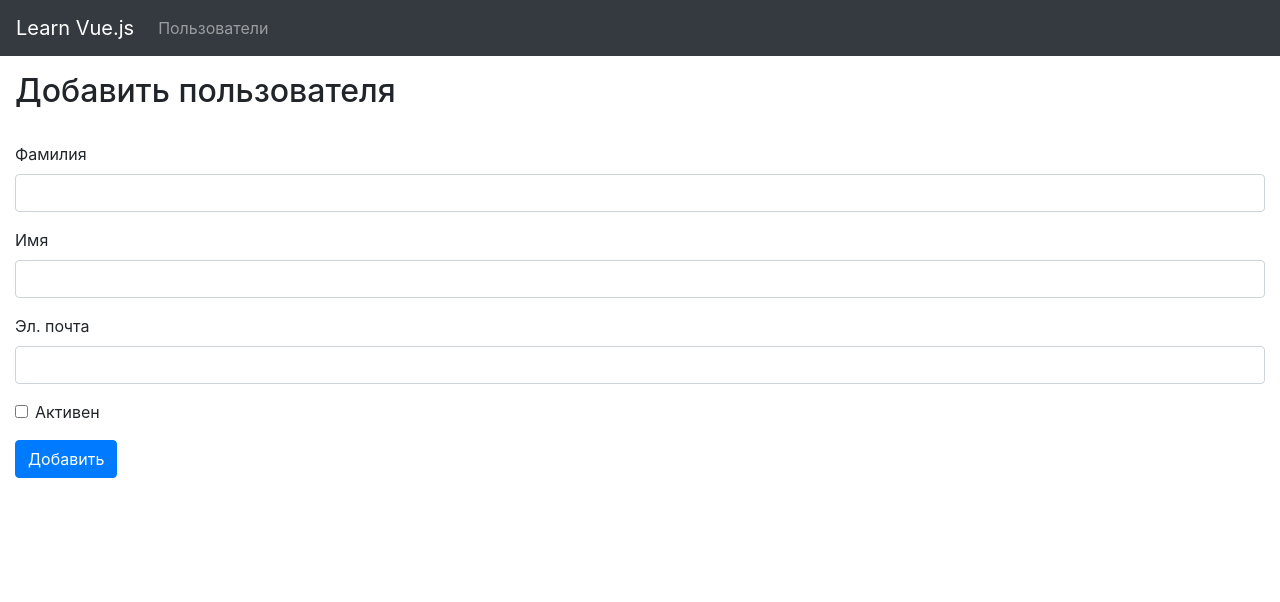
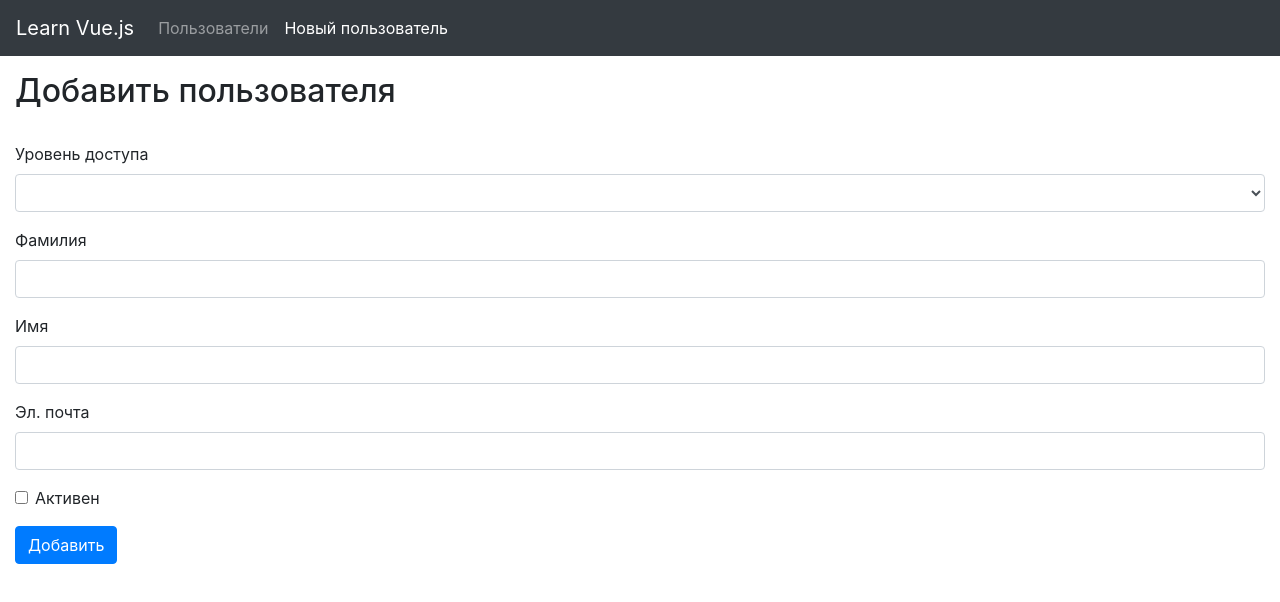
Before and after one commit to Uzenkov/javascript-vuejs, a Vue app: page /users/create in a window 1280 px wide. Shown: the top 602 px of the page. Built offline with nearby package versions, Linux system fonts and the light colour scheme.

Commit message:
Homework #3

```diff
--- a/db.json
+++ b/db.json
@@ -1,25 +1,9 @@
 {
   "users": [
     {
-      "id": 0,
-      "isActive": true,
-      "accessLevel": "user",
-      "firstName": "Cherry",
-      "lastName": "Mejia",
-      "email": "cherry@mejia.io"
-    },
-    {
-      "id": 1,
-      "isActive": false,
-      "accessLevel": "user",
-      "firstName": "Elena",
-      "lastName": "Rojas",
-      "email": "elena@rojas.co.uk"
-    },
-    {
       "id": 2,
       "isActive": false,
-      "accessLevel": "user",
+      "accessLevel": "admin",
       "firstName": "Gabrielle",
       "lastName": "Jensen",
       "email": "gabrielle@jensen.tv"
@@ -151,14 +135,6 @@
       "firstName": "Hopkins",
       "lastName": "Harvey",
       "email": "hopkins@harvey.biz"
-    },
-    {
-      "id": 19,
-      "isActive": true,
-      "accessLevel": "guest",
-      "firstName": "Vargas",
-      "lastName": "Casey",
-      "email": "vargas@casey.info"
     }
   ]
 }
--- a/src/App.vue
+++ b/src/App.vue
@@ -4,9 +4,14 @@
       <nav class="navbar navbar-expand-md navbar-dark bg-dark">
         <router-link class="navbar-brand" to="/">Learn Vue.js</router-link>
         <ul class="navbar-nav mr-auto">
-          <li class="nav-item" :class="{ active: $route.path == '/users' }">
+          <li class="nav-item">
             <router-link class="nav-link" to="/users">
               Пользователи
+            </router-link>
+          </li>
+          <li class="nav-item">
+            <router-link class="nav-link" to="/users/create">
+              Новый пользователь
             </router-link>
           </li>
         </ul>
--- a/src/modules/users/components/UserForm.vue
+++ b/src/modules/users/components/UserForm.vue
@@ -1,5 +1,22 @@
 <template>
   <form>
+    <div class="form-group">
+      <label for="accessLevel">Уровень доступа</label>
+      <select
+        id="accessLevel"
+        v-model="localUser.accessLevel"
+        class="form-control"
+      >
+        <option disabled value="">Выберите уровень доступа</option>
+        <option
+          v-for="(level, index) of accessLevels"
+          :key="index"
+          :selected="localUser.accessLevel === level"
+        >
+          {{ level }}
+        </option>
+      </select>
+    </div>
     <div class="form-group">
       <label for="lastName">Фамилия</label>
       <input
@@ -51,13 +68,14 @@ export default {
 
   props: {
     user: {
-      type: null, // так можно? или в родителе вместо user: null => user: {}?
+      type: Object,
       required: true
     }
   },
 
   data: () => ({
-    localUser: null
+    localUser: null,
+    accessLevels: ["guest", "user", "admin"]
   }),
 
   watch: {
--- a/src/modules/users/pages/UserCreatePage.vue
+++ b/src/modules/users/pages/UserCreatePage.vue
@@ -27,7 +27,7 @@ export default {
   },
 
   data: () => ({
-    user: null
+    user: {}
   }),
 
   methods: {
--- a/src/modules/users/pages/UserEditPage.vue
+++ b/src/modules/users/pages/UserEditPage.vue
@@ -13,6 +13,9 @@
     <user-form v-else v-model="user">
       <button type="submit" class="btn btn-primary" @click.prevent="updateUser">
         Обновить
+      </button>
+      <button type="button" class="btn btn-danger" @click.prevent="deleteUser">
+        Удалить
       </button>
     </user-form>
   </div>
@@ -57,6 +60,14 @@ export default {
         .catch(error => {
           throw error;
         });
+    },
+    deleteUser() {
+      axios
+        .delete("http://localhost:8000/users/" + this.userID)
+        .then(() => this.$router.push("/users"))
+        .catch(error => {
+          throw error;
+        });
     }
   }
 };
--- a/src/modules/users/pages/UsersPage.vue
+++ b/src/modules/users/pages/UsersPage.vue
@@ -6,9 +6,6 @@
       <h1 class="h2">
         Пользователи <sup>{{ users.length }}</sup>
       </h1>
-      <button class="btn btn-success" @click.prevent="createNewUser">
-        Создать нового пользователя
-      </button>
     </div>
     <div v-if="!users.length" class="alert alert-warning">
       Загрузка…
@@ -44,9 +41,6 @@ export default {
         .catch(error => {
           throw error;
         });
-    },
-    createNewUser() {
-      this.$router.push("/users/create");
     }
   }
 };
--- a/src/router/index.js
+++ b/src/router/index.js
@@ -27,6 +27,7 @@ const routes = [
 
 const router = new VueRouter({
   mode: "history",
+  linkExactActiveClass: "active",
   routes
 });
 
```
